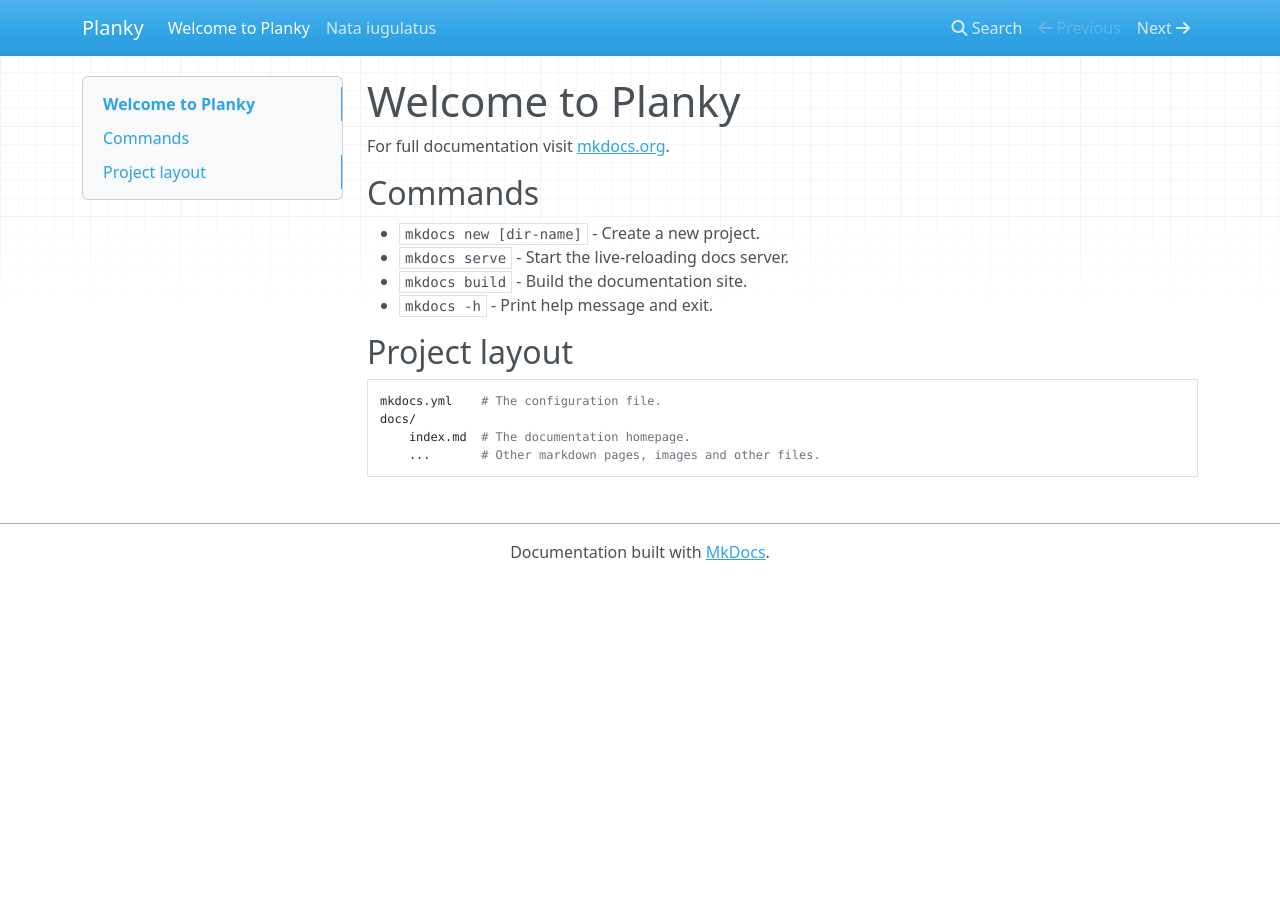
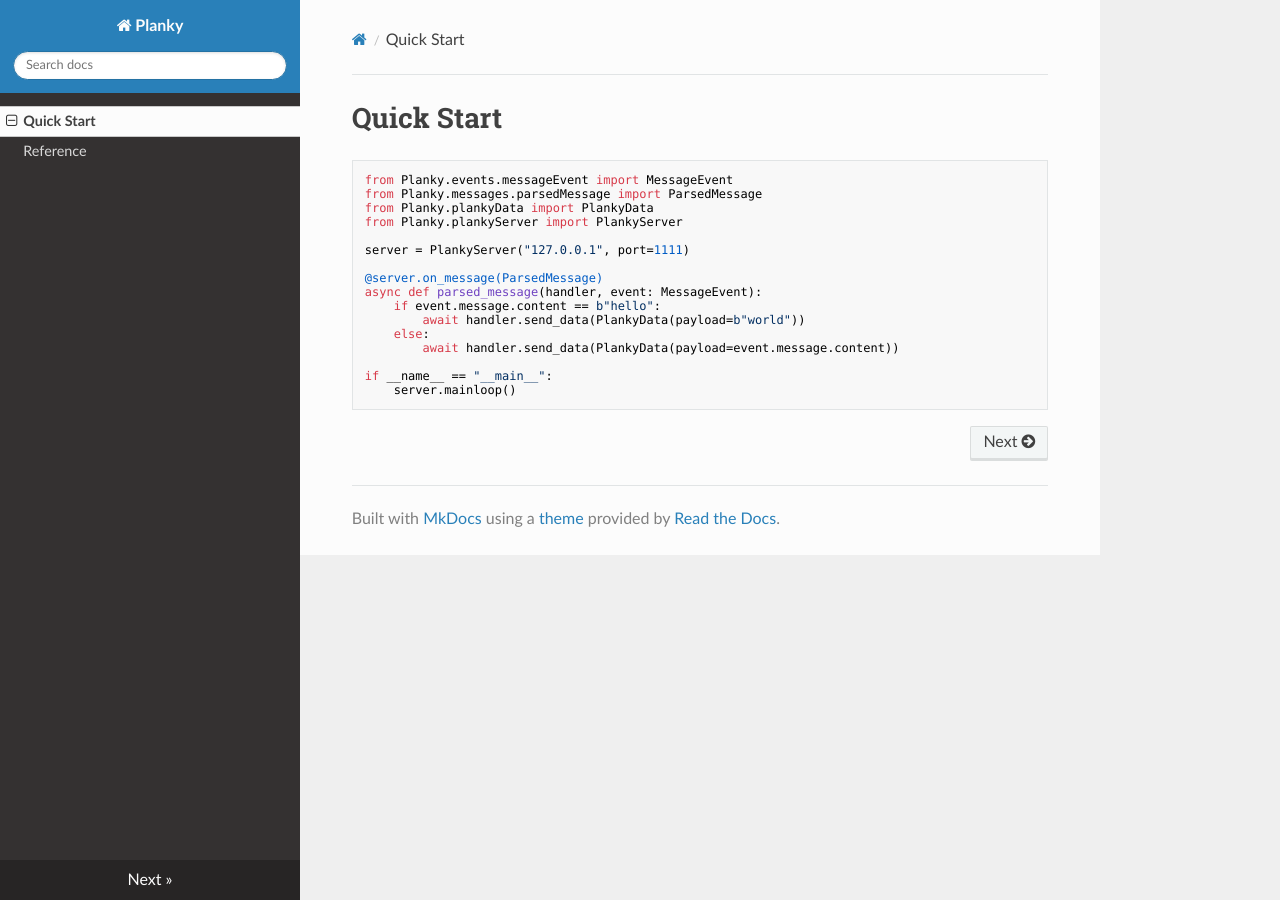
Before and after one commit to BonePolk/Planky, an MkDocs documentation site: the page built from docs/index.md, in a window 1280 px wide. Built offline with MkDocs 1.6.1, drawn with Linux system fonts in a browser that asks for light colours; nearby versions of some CDN libraries.

Commit message:
auto docs

````diff
--- a/docs/index.md
+++ b/docs/index.md
@@ -1,17 +1,20 @@
-# Welcome to Planky
+# Quick Start
 
-For full documentation visit [mkdocs.org](https://www.mkdocs.org).
+```python
+from Planky.events.messageEvent import MessageEvent
+from Planky.messages.parsedMessage import ParsedMessage
+from Planky.plankyData import PlankyData
+from Planky.plankyServer import PlankyServer
 
-## Commands
+server = PlankyServer("127.0.0.1", port=1111)
 
-* `mkdocs new [dir-name]` - Create a new project.
-* `mkdocs serve` - Start the live-reloading docs server.
-* `mkdocs build` - Build the documentation site.
-* `mkdocs -h` - Print help message and exit.
+@server.on_message(ParsedMessage)
+async def parsed_message(handler, event: MessageEvent):
+    if event.message.content == b"hello":
+        await handler.send_data(PlankyData(payload=b"world"))
+    else:
+        await handler.send_data(PlankyData(payload=event.message.content))
 
-## Project layout
-
-    mkdocs.yml    # The configuration file.
-    docs/
-        index.md  # The documentation homepage.
-        ...       # Other markdown pages, images and other files.
+if __name__ == "__main__":
+    server.mainloop()
+```
--- /dev/null
+++ b/docs/reference.md
@@ -0,0 +1,3 @@
+# Reference
+
+::: Planky
--- a/mkdocs.yml
+++ b/mkdocs.yml
@@ -1 +1,14 @@
 site_name: Planky
+
+theme:
+  name: readthedocs
+
+plugins:
+- search
+- mkdocstrings:
+    handlers:
+      python:
+        options:
+          inherited_members: true
+          docstring_style: sphinx
+          show_source: false
````
Also changed, not shown: Planky/__init__.py (+10 -1 lines), docs/about.md (deleted, +0 -50 lines), 12 other files.
